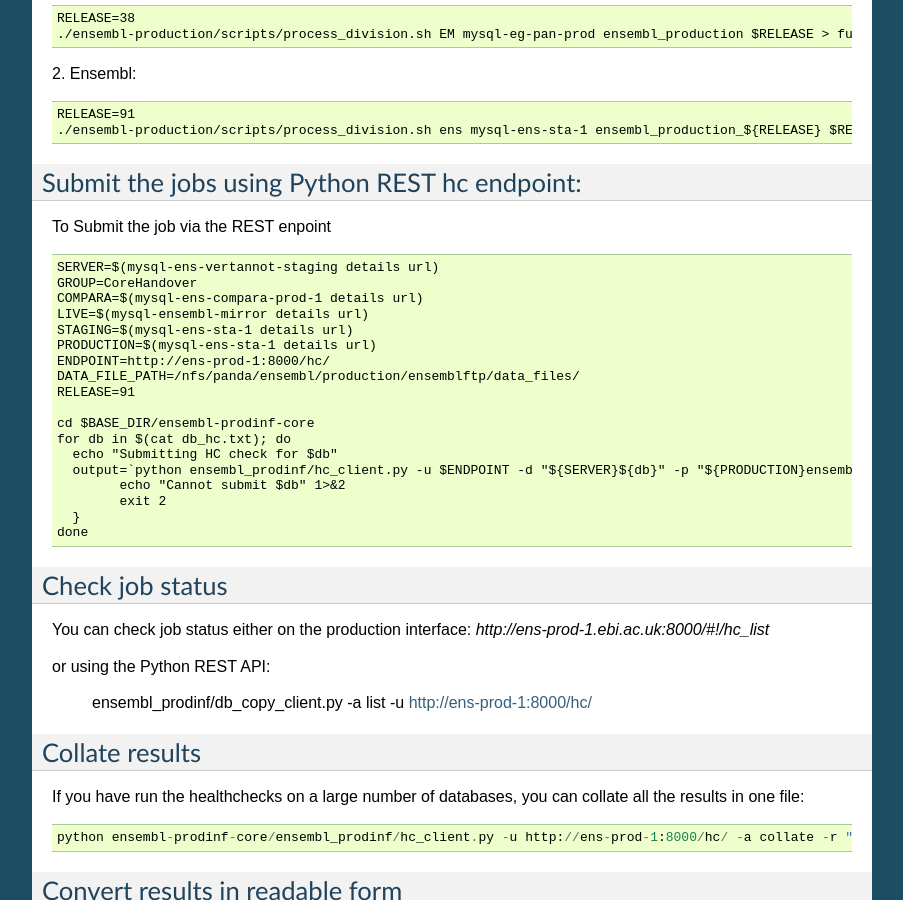
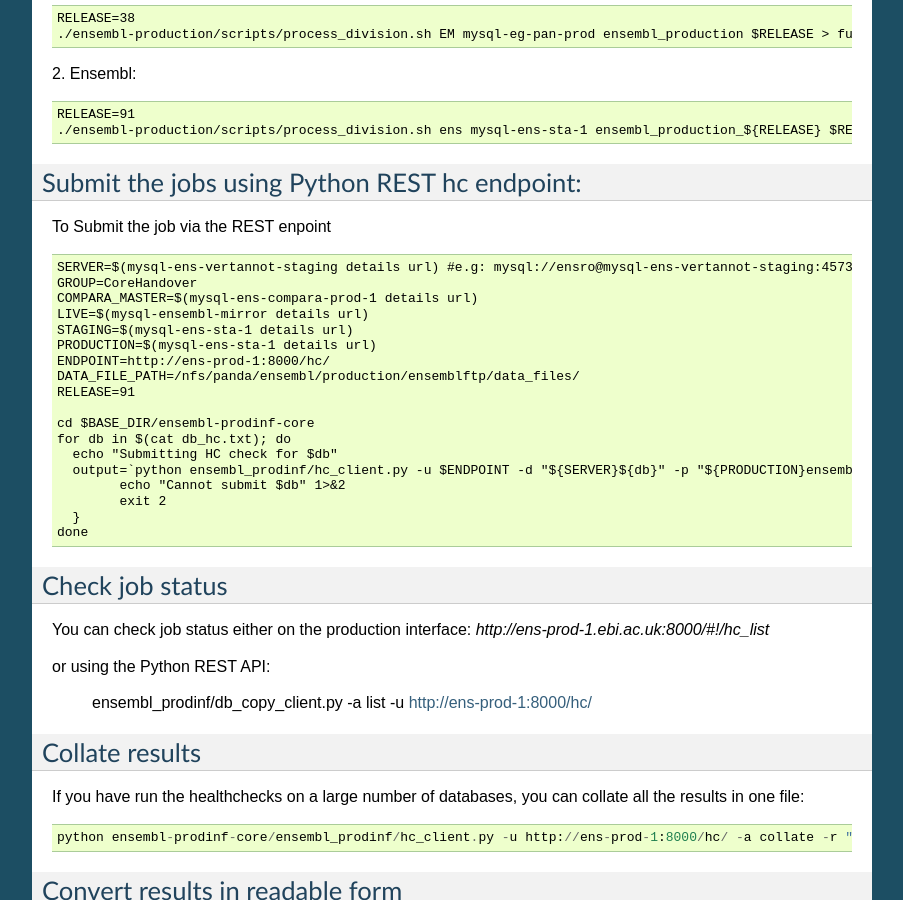
Before and after one commit to Ensembl/ensembl-prodinf-datachecks, a Sphinx documentation site: the page built from docs/bulk_hc_submission.rst, in a window 1280 px wide and 900 px high, scrolled down 480 px. Shown: the whole window, without its empty margins (198-1101 px from the left). Built offline with Sphinx 7.4.7, drawn with Linux system fonts in a browser that asks for light colours.

Commit message:
Update bulk_hc_submission.rst
Updated compara url name. Added mysql url example

```diff
--- a/docs/bulk_hc_submission.rst
+++ b/docs/bulk_hc_submission.rst
@@ -36,9 +36,9 @@ Submit the jobs using Python REST hc endpoint:
 To Submit the job via the REST enpoint
 ::
 
-  SERVER=$(mysql-ens-vertannot-staging details url)
+  SERVER=$(mysql-ens-vertannot-staging details url) #e.g: mysql://ensro@mysql-ens-vertannot-staging:4573/
   GROUP=CoreHandover
-  COMPARA=$(mysql-ens-compara-prod-1 details url)
+  COMPARA_MASTER=$(mysql-ens-compara-prod-1 details url)
   LIVE=$(mysql-ensembl-mirror details url)
   STAGING=$(mysql-ens-sta-1 details url)
   PRODUCTION=$(mysql-ens-sta-1 details url)
@@ -49,7 +49,7 @@ To Submit the job via the REST enpoint
   cd $BASE_DIR/ensembl-prodinf-core
   for db in $(cat db_hc.txt); do
     echo "Submitting HC check for $db"
-    output=`python ensembl_prodinf/hc_client.py -u $ENDPOINT -d "${SERVER}${db}" -p "${PRODUCTION}ensembl_production_${RELEASE}" -s $STAGING -l $LIVE -c "${COMPARA}ensembl_compara_master" -g $GROUP -dfp $DATA_FILE_PATH  -a submit` || {
+    output=`python ensembl_prodinf/hc_client.py -u $ENDPOINT -d "${SERVER}${db}" -p "${PRODUCTION}ensembl_production_${RELEASE}" -s $STAGING -l $LIVE -c "${COMPARA_MASTER}ensembl_compara_master" -g $GROUP -dfp $DATA_FILE_PATH  -a submit` || {
           echo "Cannot submit $db" 1>&2
           exit 2
     }
```
